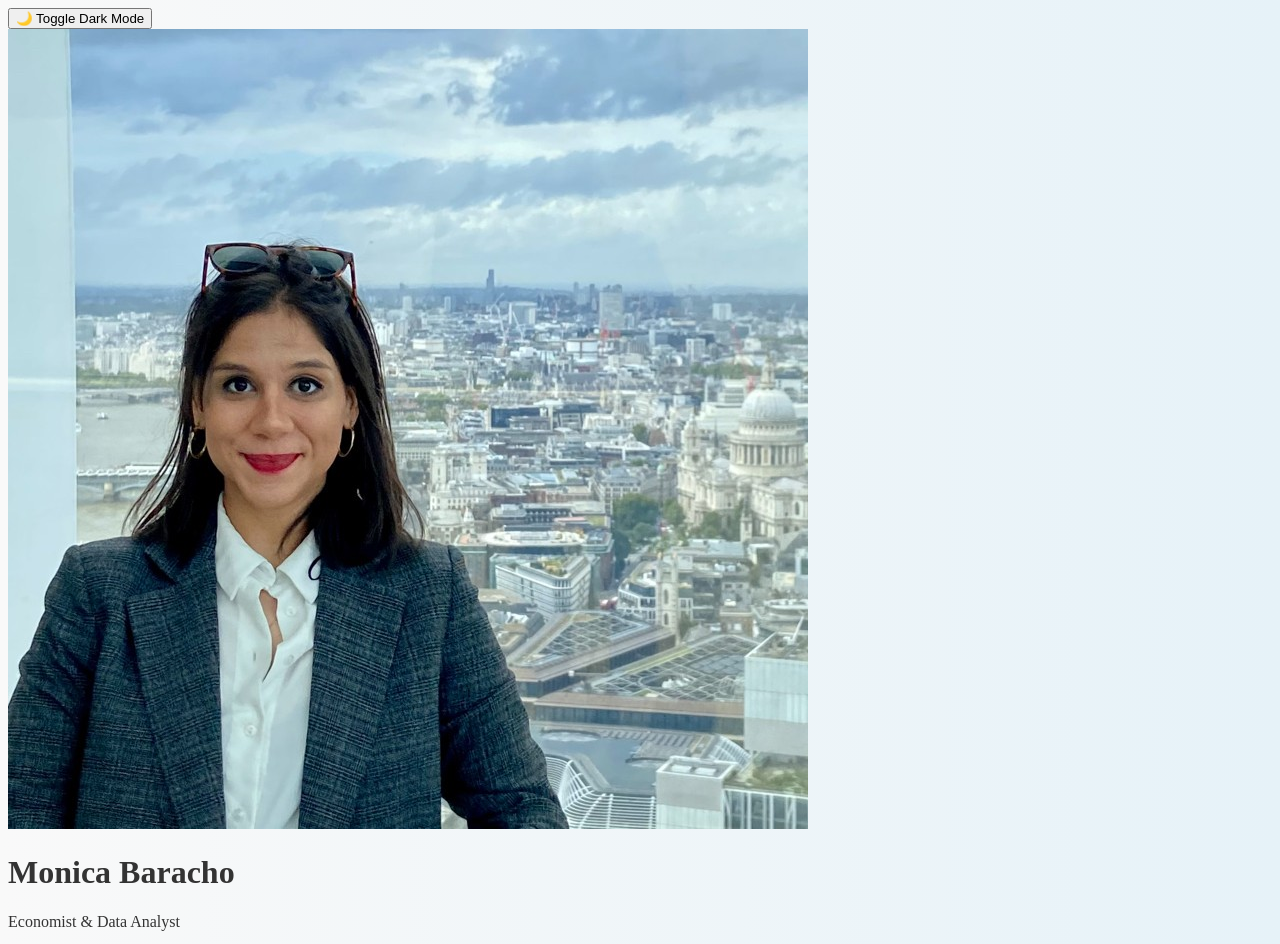
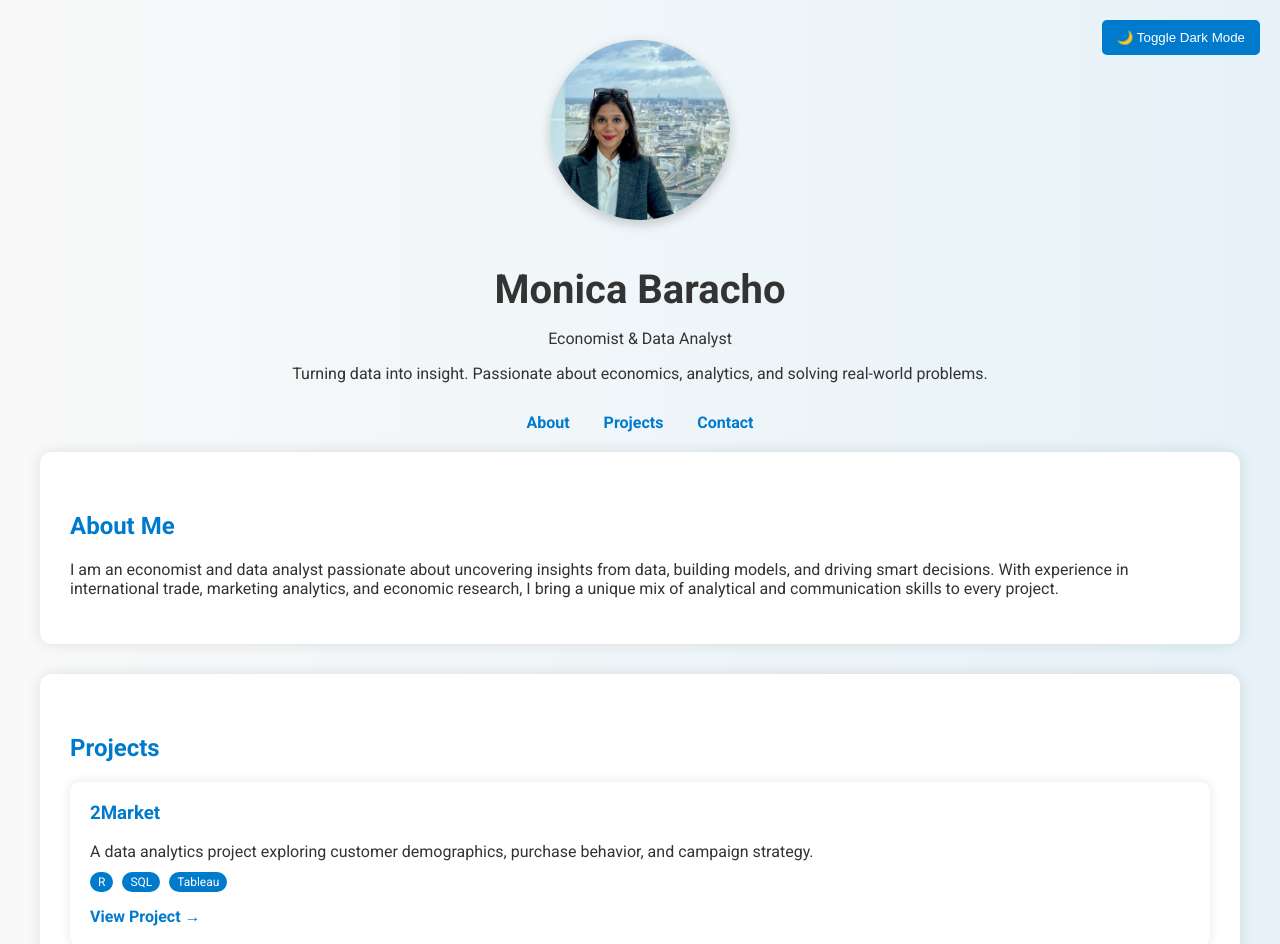
Before and after one commit to murbaracho/monicabaracho.github.io, a plain HTML site: page index.html in a window 1280 px wide. Shown: the top 944 px of the page. Drawn offline with Linux system fonts and the light colour scheme.

Commit message:
Update style.css

```diff
--- a/style.css
+++ b/style.css
@@ -1,37 +1,156 @@
-/* === Monica's custom styles === */
-
 body {
+    font-family: 'Roboto', sans-serif;
+    margin: 40px;
     background: linear-gradient(to right, #f9f9f9, #e6f2f8);
     color: #333;
+    transition: background 0.3s, color 0.3s;
 }
 
-#intro h1 {
-    font-size: 3em;
+header, footer {
+    text-align: center;
+}
+
+header {
+    margin-bottom: 30px;
+}
+
+.profile-pic {
+    width: 180px;
+    border-radius: 50%;
+    box-shadow: 0 4px 12px rgba(0,0,0,0.2);
+    margin-bottom: 15px;
+    transition: transform 0.3s ease;
+}
+
+.profile-pic:hover {
+    transform: scale(1.05);
+}
+
+nav {
+    text-align: center;
+    margin-bottom: 20px;
+}
+
+nav a {
+    margin: 0 15px;
+    color: #007acc;
+    font-weight: bold;
+    text-decoration: none;
+}
+
+nav a:hover {
+    text-decoration: underline;
+}
+
+h1 {
+    font-size: 2.5em;
+    margin-bottom: 5px;
+}
+
+h2 {
+    margin-top: 30px;
     color: #007acc;
 }
 
-.image.main img {
-    border-radius: 50%;
-    max-width: 250px;
-    margin: 0 auto 20px;
-    display: block;
-    box-shadow: 0 4px 12px rgba(0,0,0,0.2);
-    transition: transform 0.3s ease;
+a {
+    color: #007acc;
+    text-decoration: none;
 }
 
-.image.main img:hover {
-    transform: scale(1.05);
+a:hover {
+    text-decoration: underline;
 }
 
-section.posts article {
-    border-radius: 12px;
-    box-shadow: 0 4px 12px rgba(0,0,0,0.1);
-    transition: transform 0.3s ease, box-shadow 0.3s ease;
+a.project-link {
+    font-weight: bold;
 }
 
-section.posts article:hover {
+section {
+    background: white;
+    padding: 30px;
+    margin-bottom: 30px;
+    border-radius: 12px;
+    box-shadow: 0 0 15px rgba(0,0,0,0.1);
+    transition: transform 0.3s, box-shadow 0.3s;
+}
+
+section:hover {
+    transform: translateY(-5px);
+    box-shadow: 0 8px 20px rgba(0,0,0,0.15);
+}
+
+footer {
+    font-size: 0.9em;
+    margin-top: 40px;
+    color: #777;
+}
+
+.dark-mode {
+    background: #121212;
+    color: #f0f0f0;
+}
+
+.dark-mode section {
+    background: #1e1e1e;
+}
+
+.dark-mode a {
+    color: #90caf9;
+}
+
+.dark-mode-toggle {
+    position: fixed;
+    top: 20px;
+    right: 20px;
+    padding: 10px 15px;
+    border: none;
+    background: #007acc;
+    color: white;
+    border-radius: 5px;
+    cursor: pointer;
+    transition: background 0.3s;
+}
+
+.dark-mode-toggle:hover {
+    background: #005f99;
+}
+
+.project-card {
+    background: white;
+    padding: 20px;
+    margin-bottom: 20px;
+    border-radius: 10px;
+    box-shadow: 0 0 12px rgba(0,0,0,0.1);
+    transition: transform 0.3s, box-shadow 0.3s;
+}
+
+.project-card:hover {
     transform: translateY(-5px);
     box-shadow: 0 8px 20px rgba(0,0,0,0.2);
+}
+
+.project-card h3 {
+    margin-top: 0;
+    color: #007acc;
+}
+
+.project-card p {
+    margin: 10px 0;
+}
+
+.badge {
+    display: inline-block;
+    background: #007acc;
+    color: white;
+    padding: 3px 8px;
+    border-radius: 12px;
+    font-size: 0.75em;
+    margin-right: 5px;
+    margin-bottom: 5px;
+}
+
+.badges {
+    margin-bottom: 10px;
 }
 
 html {
```
